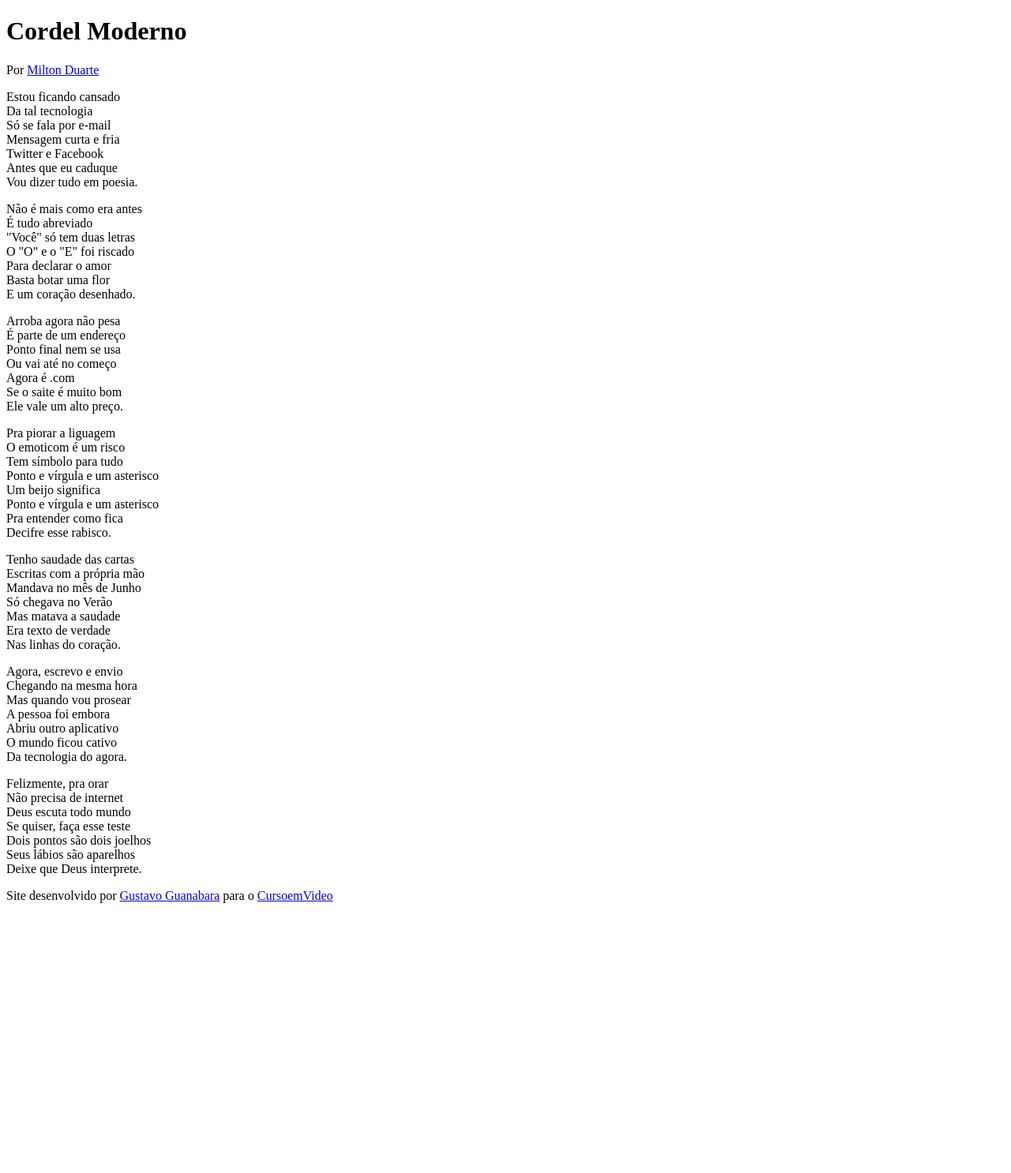
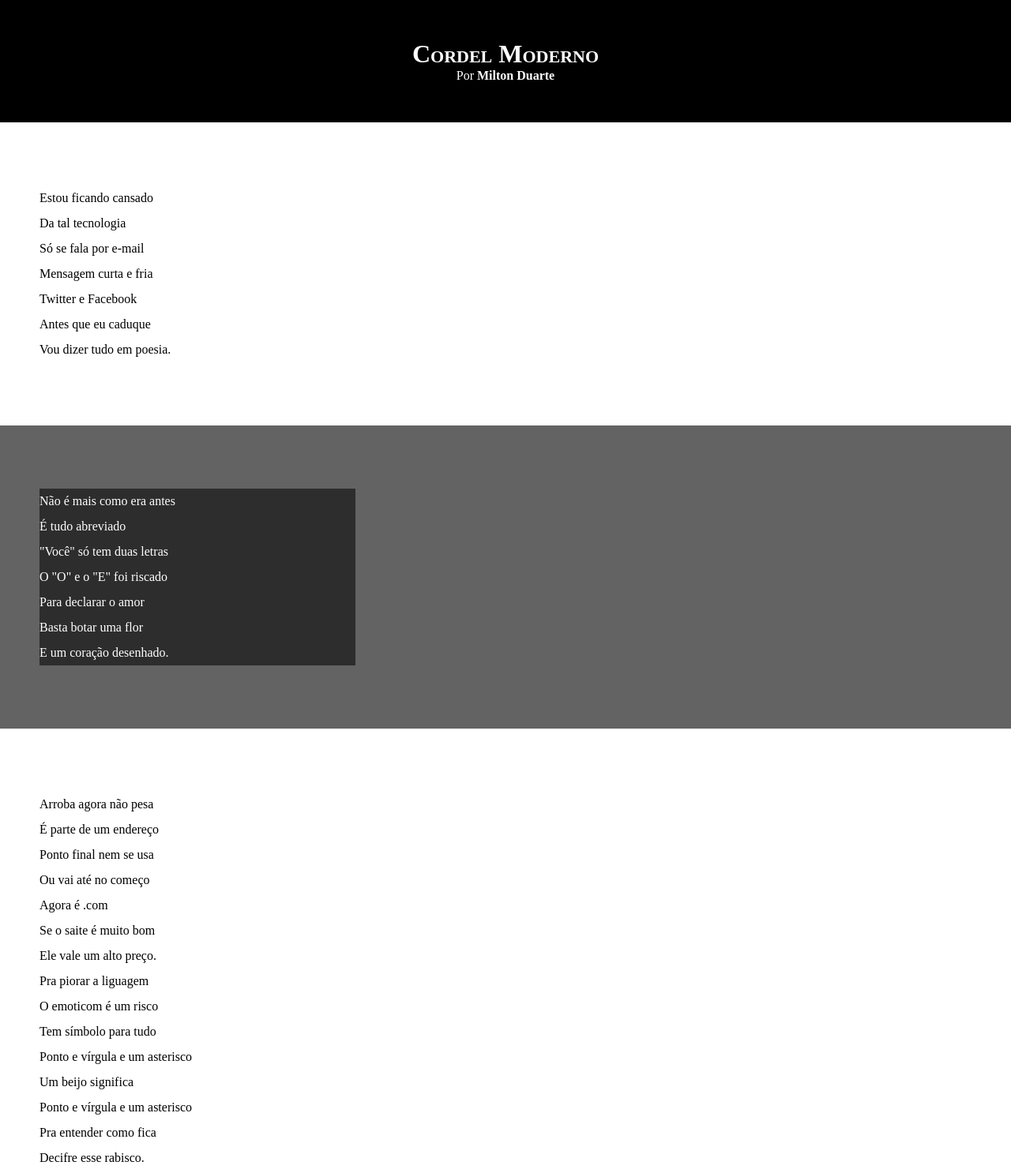
Before and after one commit to lucasfernande/html-css, a plain HTML site: page desafios/d012/index.html in a window 1280 px wide. Shown: the top 1486 px of the page at 79% size. Before the commit the page ends 1160 px from the top, so only its background shows below. Drawn offline with Linux system fonts and the light colour scheme.

Commit message:
iniciando os estilos

```diff
--- a/desafios/d012/css/style.css
+++ b/desafios/d012/css/style.css
@@ -1 +1,63 @@
 @charset "UTF-8";
+
+* {
+    margin: 0;
+    padding: 0;
+}
+
+html, body {
+    min-height: 100vh;
+    background-color: darkgrey;
+}
+
+header {
+    background-color: black;
+    color: white;
+    text-align: center;
+}
+
+header > h1 {
+    padding-top: 50px;
+    font-variant: small-caps;
+}
+
+header > p {
+    padding-bottom: 50px;
+}
+
+a {
+    color: white;
+    text-decoration: none;
+    font-weight: bold;
+}
+
+a:hover {
+    text-decoration: underline;
+}
+
+section {
+    padding: 10vh 0 10vh 50px;
+    line-height: 2em;
+}
+
+section.normal {
+    background-color: white;
+    color: black;
+}
+
+section.image {
+    background-color: rgba(39, 38, 38, 0.534);
+    color: white;
+}
+
+section.image > p {
+    background-color: rgba(0, 0, 0, 0.541);
+    width: 400px;
+}
+
+footer {
+    background-color: black;
+    color: white;
+    text-align: center;
+    padding: 10px;
+}
--- a/desafios/d012/index.html
+++ b/desafios/d012/index.html
@@ -19,7 +19,7 @@
         </p>
     </header>
 
-    <section>
+    <section class="normal">
         <p>
             Estou ficando cansado <br>
             Da tal tecnologia <br>
@@ -31,7 +31,7 @@
         </p>
     </section>
 
-    <section>
+    <section class="image">
         <p>
             Não é mais como era antes <br>
             É tudo abreviado <br>
@@ -43,7 +43,7 @@
         </p>
     </section>
 
-    <section>
+    <section class="normal">
         <p>
             Arroba agora não pesa <br>
             É parte de um endereço <br>
@@ -66,7 +66,7 @@
         </p>
     </section>
 
-    <section>
+    <section class="image">
         <p>
             Tenho saudade das cartas <br>
             Escritas com a própria mão <br>
@@ -78,7 +78,7 @@
         </p>
     </section>
 
-    <section>
+    <section class="normal">
         <p>
             Agora, escrevo e envio <br>
             Chegando na mesma hora <br>
```
